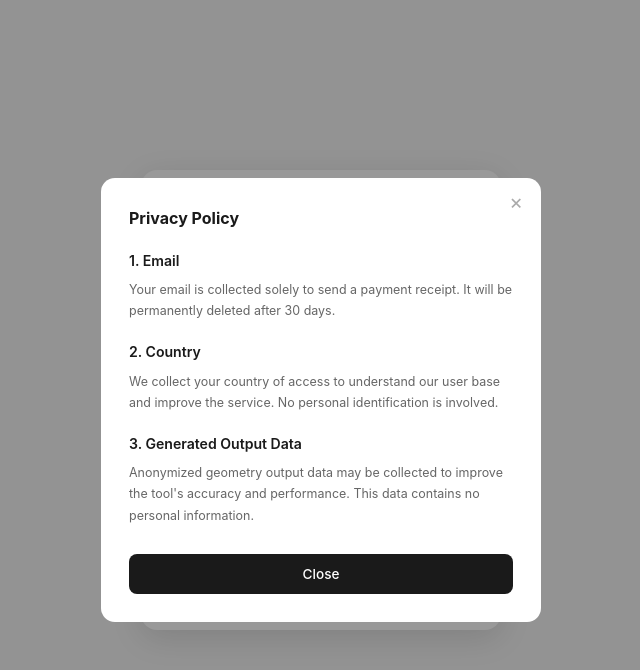
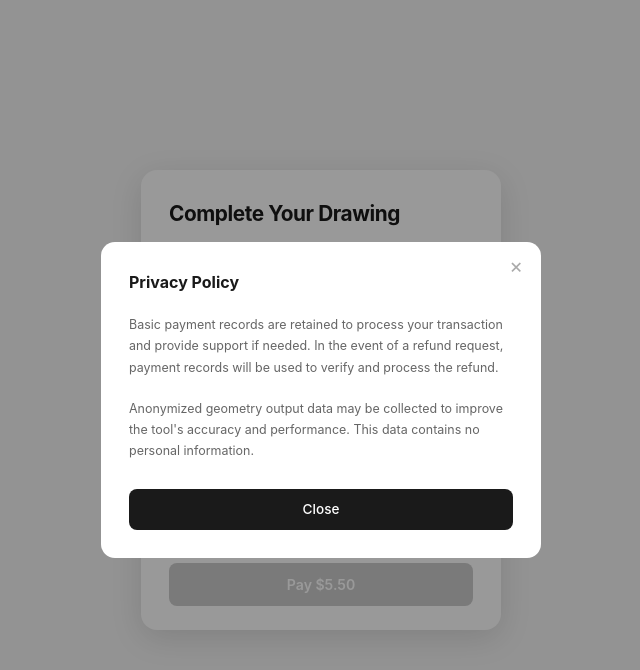
Before and after one commit to baekjonghwi/MassLab, a Next.js app: page /payment in a window 1280 px wide. Both pictures are taken after a click on the button "terms & policy". Shown: the top 670 px of the page, without its empty margins (319-959 px from the left). Built offline with nearby package versions, Linux system fonts and the light colour scheme.

Commit message:
update privacy policy

```diff
--- a/app/payment/page.tsx
+++ b/app/payment/page.tsx
@@ -184,17 +184,10 @@ function PaymentContent() {
             </h2>
 
             <div className="modal-section">
-              <h3>1. Email</h3>
-              <p>Your email is collected solely to send a payment receipt. It will be permanently deleted after 30 days.</p>
+              <p>Basic payment records are retained to process your transaction and provide support if needed. In the event of a refund request, payment records will be used to verify and process the refund.</p>
             </div>
 
             <div className="modal-section">
-              <h3>2. Country</h3>
-              <p>We collect your country of access to understand our user base and improve the service. No personal identification is involved.</p>
-            </div>
-
-            <div className="modal-section">
-              <h3>3. Generated Output Data</h3>
               <p>Anonymized geometry output data may be collected to improve the tool's accuracy and performance. This data contains no personal information.</p>
             </div>
 
```
